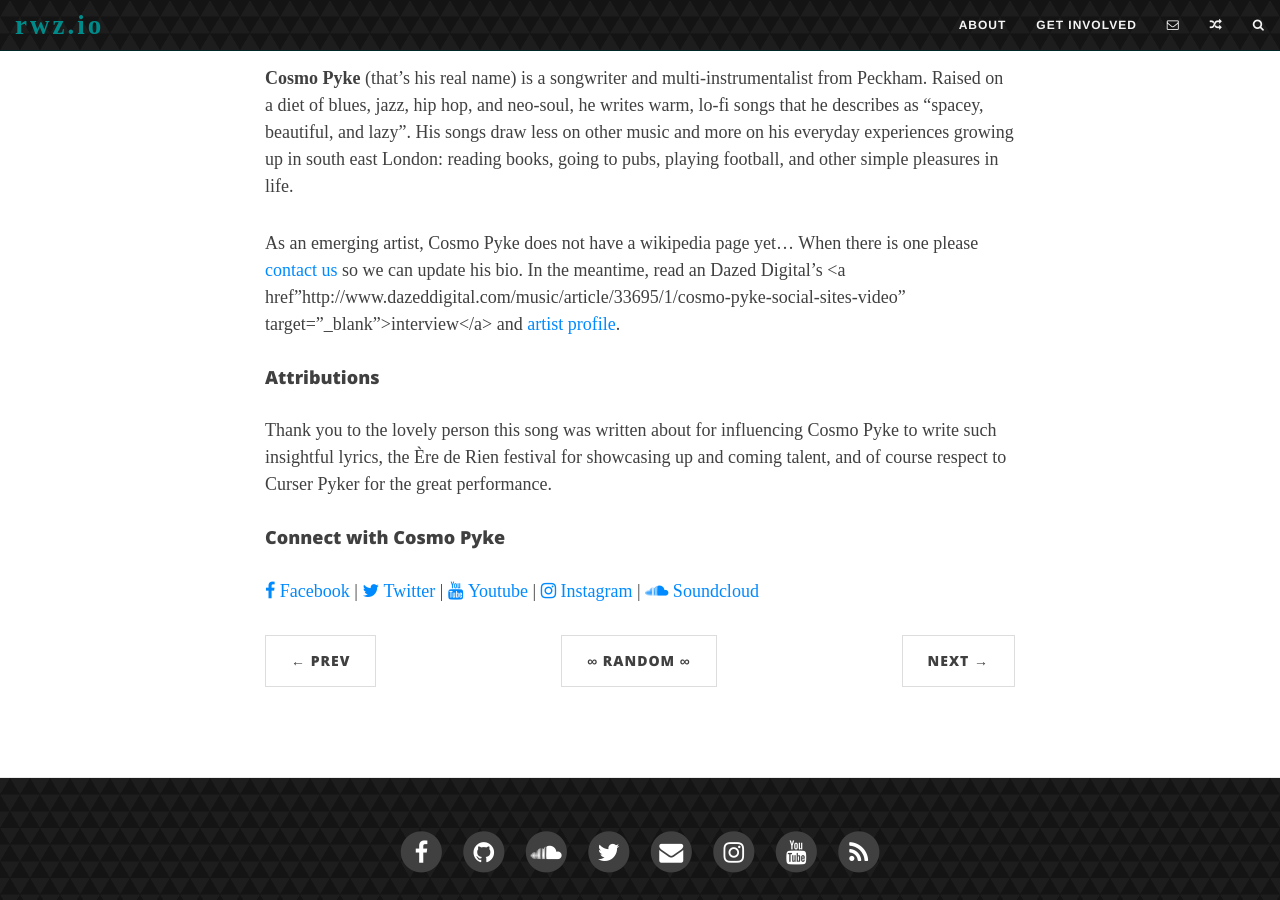
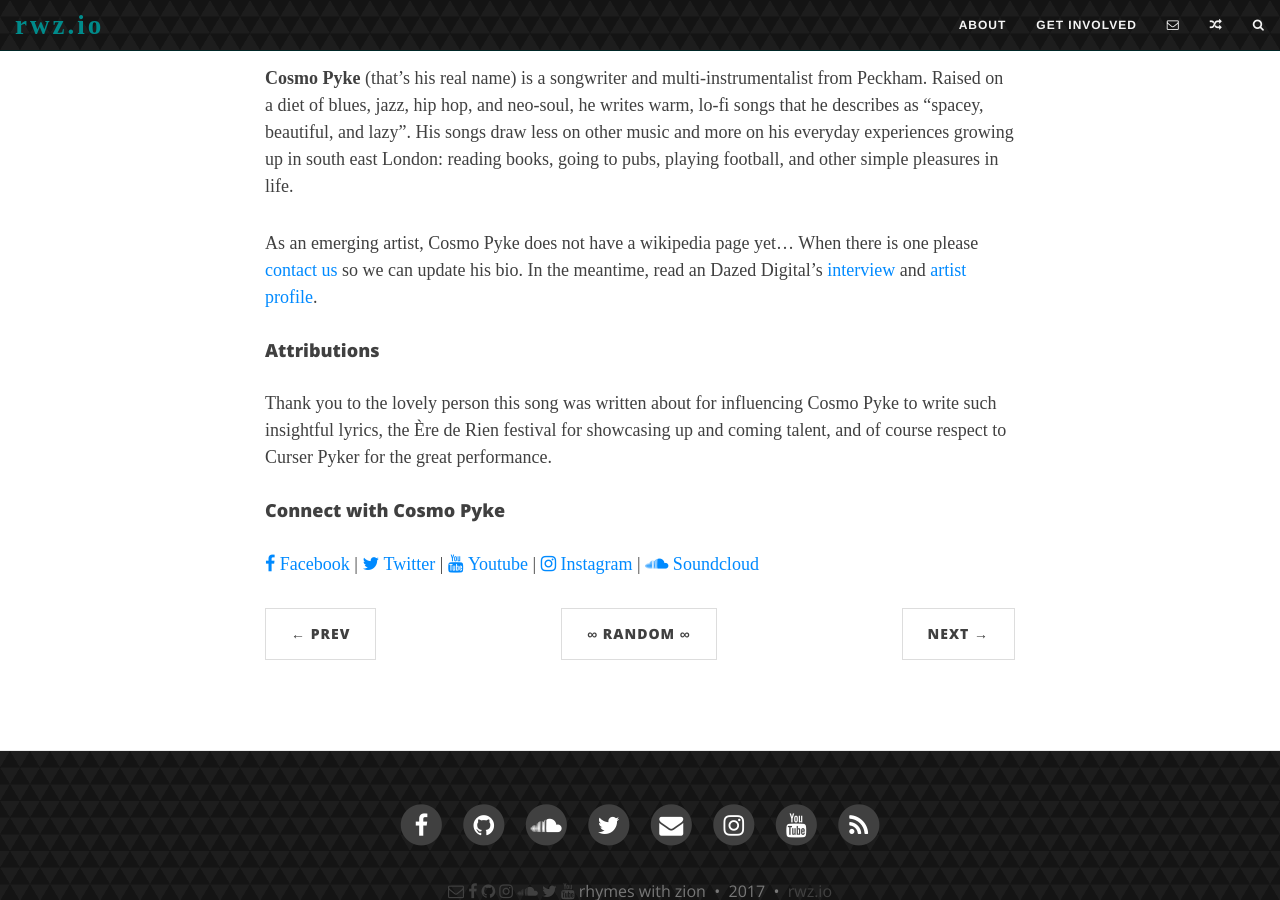
Before and after one commit to rhymeswithzion/rwz-test, a Jekyll site: the page built from _posts/2017-07-29-cosmo-pyke-wish-you-were-gone.md, in a window 1280 px wide and 900 px high, scrolled down 1307 px. Built offline with Jekyll 4.4.1, drawn with Linux system fonts in a browser that asks for light colours; some web fonts are replaced; comment, search, counter and statistics services are not loaded.

Commit message:
Update 2017-07-29-cosmo-pyke-wish-you-were-gone.md

```diff
--- a/_posts/2017-07-29-cosmo-pyke-wish-you-were-gone.md
+++ b/_posts/2017-07-29-cosmo-pyke-wish-you-were-gone.md
@@ -27,7 +27,7 @@
 
 **Cosmo Pyke** (that’s his real name) is a songwriter and multi-instrumentalist from Peckham. Raised on a diet of blues, jazz, hip hop, and neo-soul, he writes warm, lo-fi songs that he describes as “spacey, beautiful, and lazy”. His songs draw less on other music and more on his everyday experiences growing up in south east London: reading books, going to pubs, playing football, and other simple pleasures in life.
 
-As an emerging artist, Cosmo Pyke does not have a wikipedia page yet... When there is one please [contact us](http://www.rwz.io/contact) so we can update his bio. In the meantime, read an Dazed Digital's <a href"http://www.dazeddigital.com/music/article/33695/1/cosmo-pyke-social-sites-video" target="_blank">interview</a> and <a href="http://www.dazeddigital.com/projects/article/35401/1/cosmo-pyke-musician-biography-dazed-100-profile" target="_blank">artist profile</a>.
+As an emerging artist, Cosmo Pyke does not have a wikipedia page yet... When there is one please [contact us](http://www.rwz.io/contact) so we can update his bio. In the meantime, read an Dazed Digital's <a href="http://www.dazeddigital.com/music/article/33695/1/cosmo-pyke-social-sites-video" target="_blank">interview</a> and <a href="http://www.dazeddigital.com/projects/article/35401/1/cosmo-pyke-musician-biography-dazed-100-profile" target="_blank">artist profile</a>.
 
 #### Attributions
 
```
